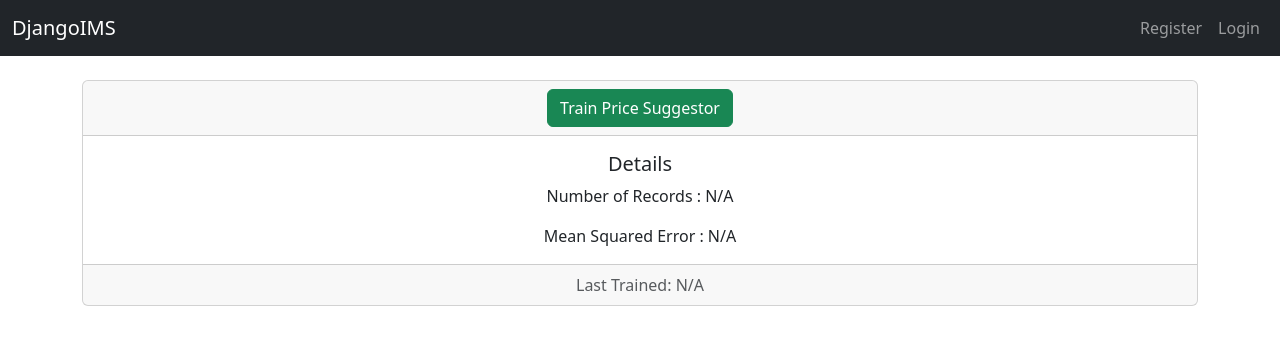
After one commit to DolaZaeem/Django-CRM, a Django app: page /train_svm/ in a window 1280 px wide. The commit adds this page. Shown: the top 345 px of the page. Run offline with Django 5.2, Linux system fonts and the light colour scheme.

Commit message:
Training Model done

```diff
--- a/dcrm/website/forms.py
+++ b/dcrm/website/forms.py
@@ -57,7 +57,7 @@ class AddQtDetail(forms.ModelForm):
     Item_name = forms.CharField(required=True, widget=forms.widgets.TextInput(attrs={'placeholder':"Item Name","class":"form-control"}),label="")
     Item_qty = forms.IntegerField(required=True, widget=forms.widgets.NumberInput(attrs={'placeholder':"Item Qty","class":"form-control"}),label="")
     Item_no = forms.CharField(required=True, widget=forms.widgets.TextInput(attrs={'placeholder':"Item no","class":"form-control"}),label="")
-    Item_per_unit_price = forms.IntegerField(required=True, widget=forms.widgets.NumberInput(attrs={'placeholder':"Per unit Price","class":"form-control"}),label="")
+    Item_per_unit_price = forms.IntegerField(required= False, widget=forms.widgets.NumberInput(attrs={'placeholder':"Per unit Price","class":"form-control"}),label="")
 
 
 
--- a/dcrm/website/templates/add_items.html
+++ b/dcrm/website/templates/add_items.html
@@ -7,10 +7,12 @@
         <h5>QUOTE NO: {{quote_ovr.Quote_no}}</h5>
         <hr>
         <form method="post" autocomplete="on">
-
             {% csrf_token %}
             {{ form.as_p }}
+            <hr>
             <button type="submit" class="btn btn-success offset-md-4"  aria-label="Add Item">Add</button>
+
+            <button type="submit" name="predict_price" class="btn btn-primary offset-md-4"  aria-label="Predict Price">Predict Price</button>
             <a href="{% url 'record' quote_ovr.Quote_no %}" class="btn btn-dark">BACK</a>
         </form>
 
--- a/dcrm/website/templates/navbar.html
+++ b/dcrm/website/templates/navbar.html
@@ -26,14 +26,17 @@
           </a>
           <ul class="dropdown-menu">
             <li><a class="dropdown-item" href="{% url 'Incomplete' %}">Quotes with no items</a></li>
-            <li><a class="dropdown-item" href="#">Filter and Create Data visualization</a></li>
             <li>
               <hr class="dropdown-divider">
             </li>
             <li><a class="dropdown-item" href="{% url 'importdata' %}">Import Data from Spreadsheet</a></li>
           </ul>
         </li>
+        <li>
+            <a class="nav-link" href="{% url 'train_svm' %}"><i class="fa-solid fa-refresh"></i></a>
+        </li>
       </ul>
+
       <!--Search Form -->
       <form class="d-flex  w-50" role="search" action="{% url 'search' %}" method="get">
         <input class="form-control me-2  rounded-4" type="search" placeholder="Search" aria-label="Search" name="q">
--- /dev/null
+++ b/dcrm/website/templates/train_svm.html
@@ -0,0 +1,37 @@
+{% extends 'base.html' %}
+
+{% block content %}
+
+{% if training_details.date_trained %}
+<div class="card text-center">
+    <div class="card-header">
+        <a href="{% url 'train_svm' %}?train" class="btn btn-success">Train Price Suggestor</a>
+    </div>
+    <div class="card-body">
+      <h5 class="card-title">Details</h5>
+      <p class="card-text">Number of Records : {{training_details.num_records}}</p>
+      <p class="card-text">Mean Squared Error : {{training_details.mse}}</p>  <!-- change "MSE" to "mse" -->
+    </div>
+    <div class="card-footer text-body-secondary">
+        Last Trained: {{training_details.date_trained}}
+    </div>
+  </div>
+{% else %}
+<div class="card text-center">
+    <div class="card-header">
+        <a href="{% url 'train_svm' %}?train" class="btn btn-success">Train Price Suggestor</a>
+    </div>
+    <div class="card-body">
+      <h5 class="card-title">Details</h5>
+      <p class="card-text">Number of Records : N/A</p>
+      <p class="card-text">Mean Squared Error : N/A</p>  <!-- change "MSE" to "mse" -->
+    </div>
+    <div class="card-footer text-body-secondary">
+        Last Trained: N/A
+    </div>
+  </div>
+
+
+{% endif %}
+
+{% endblock %}
--- a/dcrm/website/urls.py
+++ b/dcrm/website/urls.py
@@ -16,4 +16,6 @@ urlpatterns = [
     path('Incomplete',views.Incomplete,name='Incomplete'), #quotes without items
     path('search/', views.search, name='search'),
     path('importdata/', views.importdata, name='importdata'),
+    path('train_svm/', views.train_svm, name='train_svm'),
+
 ]
--- a/dcrm/website/views.py
+++ b/dcrm/website/views.py
@@ -7,7 +7,14 @@ from .models import Quote_ovr , Quote_det
 from django.db.models import Q
 import pandas as pd
 from django.core.exceptions import ValidationError
-import pandas as pd
+import numpy as np
+from sklearn.preprocessing import OneHotEncoder
+from sklearn.model_selection import train_test_split
+from sklearn.metrics import mean_squared_error
+from datetime import datetime
+import pickle
+from sklearn.svm import SVC
+import os
 
 
 # Create your views here.
@@ -211,9 +218,6 @@ def importdata(request):
                     # Handle other exceptions here
                     messages.error(request, f"Error: something went wrong at row{x+1}.{e}")
 
-
-
-
             for x in range(0,len(sheet2)):
                 try:
                   quote_det_model = Quote_det()
@@ -238,3 +242,75 @@ def importdata(request):
         return render(request, 'importdata.html')
     else:
         return render(request, 'login.html')
+
+import os
+import pickle
+
+def train_svm(request):
+    # Set the path to the pickle file
+    pickle_path = os.path.join(os.path.dirname(__file__), 'training_details.pkl')
+
+    # Check if the pickle file exists
+    if os.path.isfile(pickle_path):
+        # Load the training details from the pickle file
+        with open(pickle_path, 'rb') as f:
+            training_details = pickle.load(f)
+    else:
+        # Initialize the training details
+        training_details = {
+            "date_trained": None,
+            "num_records": None,
+            "mse": None
+        }
+
+    if 'train' in request.GET:
+        # Perform the SVM training
+        data = []
+        queryset = Quote_ovr.objects.all()
+        for quote_ovr in queryset:
+            quote_det = Quote_det.objects.filter(Quote_ref=quote_ovr.Quote_no)
+            for item in quote_det:
+                data.append([
+                    quote_ovr.Customer_Type,
+                    quote_ovr.Country,
+                    item.Item_name,
+                    item.Item_per_unit_price,
+                ])
+
+        # Convert list to a numpy array and remove the target column
+        data = np.array(data)
+        X_data = np.delete(data, 3, axis=1)
+
+        # Prepare the OneHotEncoder and fit to the feature data
+        encoder = OneHotEncoder()
+        X_encoded = encoder.fit_transform(X_data)
+
+         # Convert target column to numeric values
+        y_data = [float(item) for item in data[:, 3]]
+
+        # Split the data into training and testing sets
+        X_train, X_test, y_train, y_test = train_test_split(X_encoded, y_data, test_size=0.2, random_state=42)
+
+        # Train the SVM model
+        model = SVC(kernel='linear', C=1)
+        model.fit(X_train, y_train)
+
+        # Calculate the MSE of the model
+        y_pred = model.predict(X_test)
+        mse = mean_squared_error(y_test, y_pred)
+
+        # Save the training details
+        training_details = {
+            "date_trained": datetime.now(),
+            "num_records": len(data),
+            "mse": round(mse,2)
+        }
+
+        # Display success message
+        messages.success(request, "Training successful!")
+
+        # Save the training details to the pickle file
+        with open(pickle_path, 'wb') as f:
+            pickle.dump(training_details, f)
+
+    return render(request, 'train_svm.html', {'training_details': training_details})
```
Also changed, not shown: dcrm/website/templates/home.html (+3 -4 lines), dcrm/website/templates/query.txt (deleted, +0 -7 lines), dcrm/website/migrations/0003_quote_ovr_visible.py (added), dcrm/website/migrations/0004_alter_quote_det_item_per_unit_price.py (added), 2 other files.
